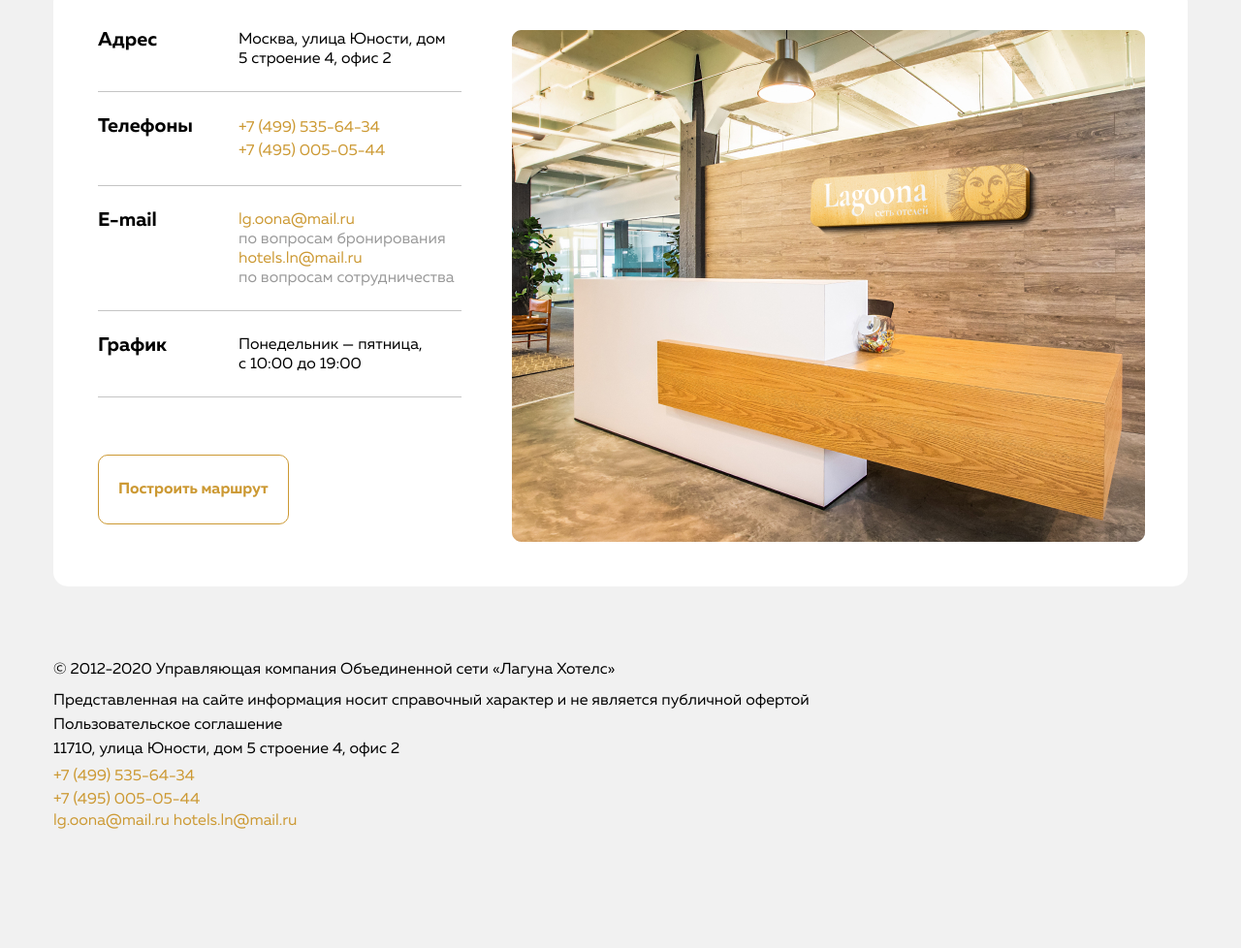
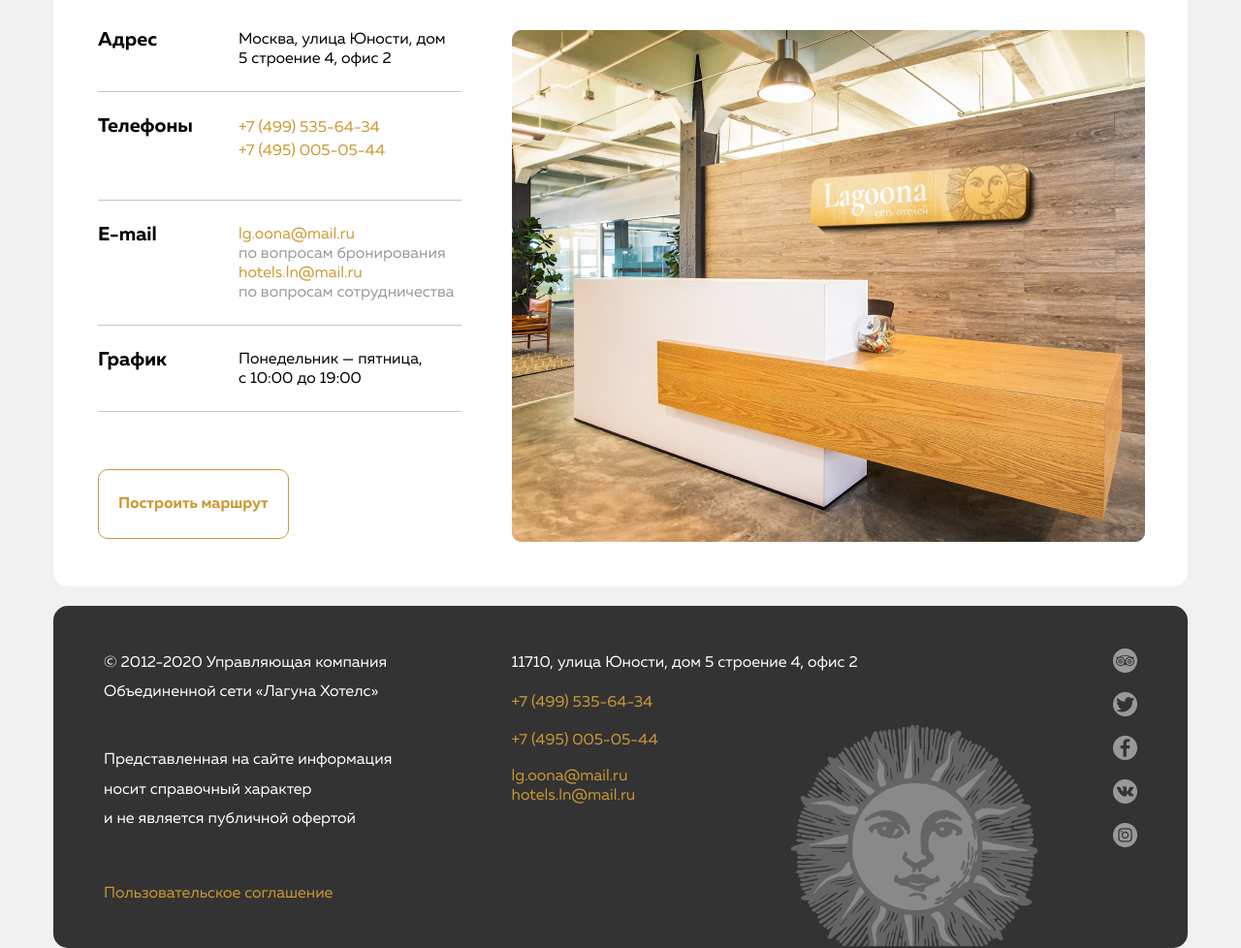
Before and after one commit to Kiprdevper/homework_9-10, a plain HTML site: page index.html in a window 1280 px wide. Shown: the part 4732-5710 px from the top of the page at 97% size. Before the commit the page ends 5589 px from the top, so only its background shows below. Drawn offline with Linux system fonts and the light colour scheme.

Commit message:
add footer

```diff
--- a/css/style.css
+++ b/css/style.css
@@ -117,8 +117,12 @@ button {
     padding-left: 40px;
 }
 
-.section-offset {
+.section-offset:not(:last-child) {
     margin-bottom: 70px;
+}
+
+.section-offset:last-child {
+    margin-bottom: 20px;
 }
 
 /* header */
@@ -610,3 +614,76 @@ input {
     color: #CC9933;
     padding: 27px 20px;
 }
+
+/*footer*/
+
+.footer-left {
+    width: 320px;
+}
+
+.footer-center {
+    width: 520px;
+}
+
+.footer-right {
+    width: 25px;
+}
+
+.footer-container {
+    position: relative;
+    justify-content: space-between;
+    background: #333333;
+    border-radius: 15px;
+    width: 1170px;
+    padding: 44px 52px 44px 52px;
+}
+
+.footer-text {
+    font-style: normal;
+    font-weight: normal;
+    font-size: 16px;
+    line-height: 190%;
+    color: #FFFFFF;
+}
+
+.footer-center {
+    flex-direction: column;
+}
+
+.footer-text-center {
+    padding-bottom: 14px;
+}
+
+.contacts-item-tel-link:not(:first-child) {
+    padding-bottom: 15px;
+}
+
+.contacts-item-mailto-link {
+    display: block;
+}
+
+.footer-text-up {
+    padding-bottom: 40px;
+}
+
+.footer-text-down {
+    padding-bottom: 49px;
+}
+
+.footer-link {
+    font-style: normal;
+    font-weight: normal;
+    font-size: 16px;
+    line-height: 150%;
+    color: #CC9933;
+}
+
+.social-icon:not(:last-child) {
+    padding-bottom: 20px;
+}
+
+.frame-san {
+    position: absolute;
+    left: 65%;
+    top: 35%;
+}
--- a/index.html
+++ b/index.html
@@ -754,47 +754,66 @@
         </section>
     </main>
     <footer class="footer">
-        <div class="container"> <!--Ограничу им ширину контента-->
+        <div class="container footer-container flex"> <!--Ограничу им ширину контента-->
+            <img class="frame-san" src="./img/Frame-san.png" alt="Frame-san">
             <div class="footer-left">
-                <p class="footer-text">
-                    &copy;&nbsp;2012-2020 Управляющая компания Объединенной сети &laquo;Лагуна Хотелс&raquo;</p>
-                <p class="footer-text">
+                <p class="footer-text footer-text-up">
+                    &copy;&nbsp;2012-2020 Управляющая компания Объединенной сети &laquo;Лагуна Хотелс&raquo;
+                </p>
+                <p class="footer-text footer-text-down">
                     Представленная на&nbsp;сайте информация носит справочный характер и&nbsp;не&nbsp;является публичной офертой
                 </p>
                 <a href="#" class="footer-link">
-                    Пользовательское соглашение</a>
+                    Пользовательское соглашение
+                </a>
             </div> <!--end footer LEFT-->
 
-            <div class="footer-center">
-                <p class="footer-text">
+            <div class="footer-center flex">
+                <div>
+                   <p class="footer-text footer-text-center">
                         11710, улица Юности, дом 5&nbsp;строение&nbsp;4, офис&nbsp;2
                     </p>
                     <a href="tel:+74995356434" class="contacts-item-tel-link">
-                    +7 (499) 535-64-34</a>
+                        +7 (499) 535-64-34
+                    </a>
                     <a href="tel:+74950050544" class="contacts-item-tel-link">
-                    +7 (495) 005-05-44</a>
+                        +7 (495) 005-05-44
+                    </a>
                     <a href="mailto:lg.oona@mail.ru" class="contacts-item-mailto-link">
-                    lg.oona@mail.ru</a>
+                        lg.oona@mail.ru
+                    </a>
                     <a href="mailto:hotels.ln@mail.ru" class="contacts-item-mailto-link">
-                    hotels.ln@mail.ru</a>
+                        hotels.ln@mail.ru
+                    </a>
+                </div>
             </div> <!--ebd footer CENTER-->
 
             <div class="footer-right">
                 <ul class="list-resert social-list">
                     <li class="social-icon">
-                        <a class="social-icon-tripadvisor" href="https://tripadvisor.ru"></a>
+                        <a class="social-icon-tripadvisor" href="https://tripadvisor.ru">
+                            <img src="./img/TripAdvisor.png" alt="TripAdvisor">
+                        </a>
                     </li>
                     <li class="social-icon">
-                        <a class="social-icon-twitter" href="https://twitter.com"></a>
+                        <a class="social-icon-twitter" href="https://twitter.com">
+                            <img src="./img/Twitter.png" alt="Twitter">
+                        </a>
                     </li>
                     <li class="social-icon">
-                        <a class="social-icon-fb" href="https://www.facebook.com"></a>
+                        <a class="social-icon-fb" href="https://www.facebook.com">
+                            <img src="./img/Facebook.png" alt="Facebook">
+                        </a>
                     </li>
                     <li class="social-icon">
-                        <a class="social-icon-vk" href="https://vk.com"></a>
+                        <a class="social-icon-vk" href="https://vk.com">
+                            <img src="./img/VKontakte.png" alt="VKontakte">
+                        </a>
                     </li>
                     <li class="social-icon">
-                        <a class="social-icon-inst" href="https://instagram.com"></a>
+                        <a class="social-icon-inst" href="https://instagram.com">
+                        <img src="./img/Instagram.png" alt="Instagram">
+                        </a>
                     </li>
                 </ul>
             </div> <!--footer RIGHT end-->
```
Also changed, not shown: img/Facebook.png (added), img/Frame-san.png (added), img/Instagram.png (added), img/TripAdvisor.png (added), img/Twitter.png (added), img/VKontakte.png (added). Lines whose indentation alone changed are shown as unchanged.
